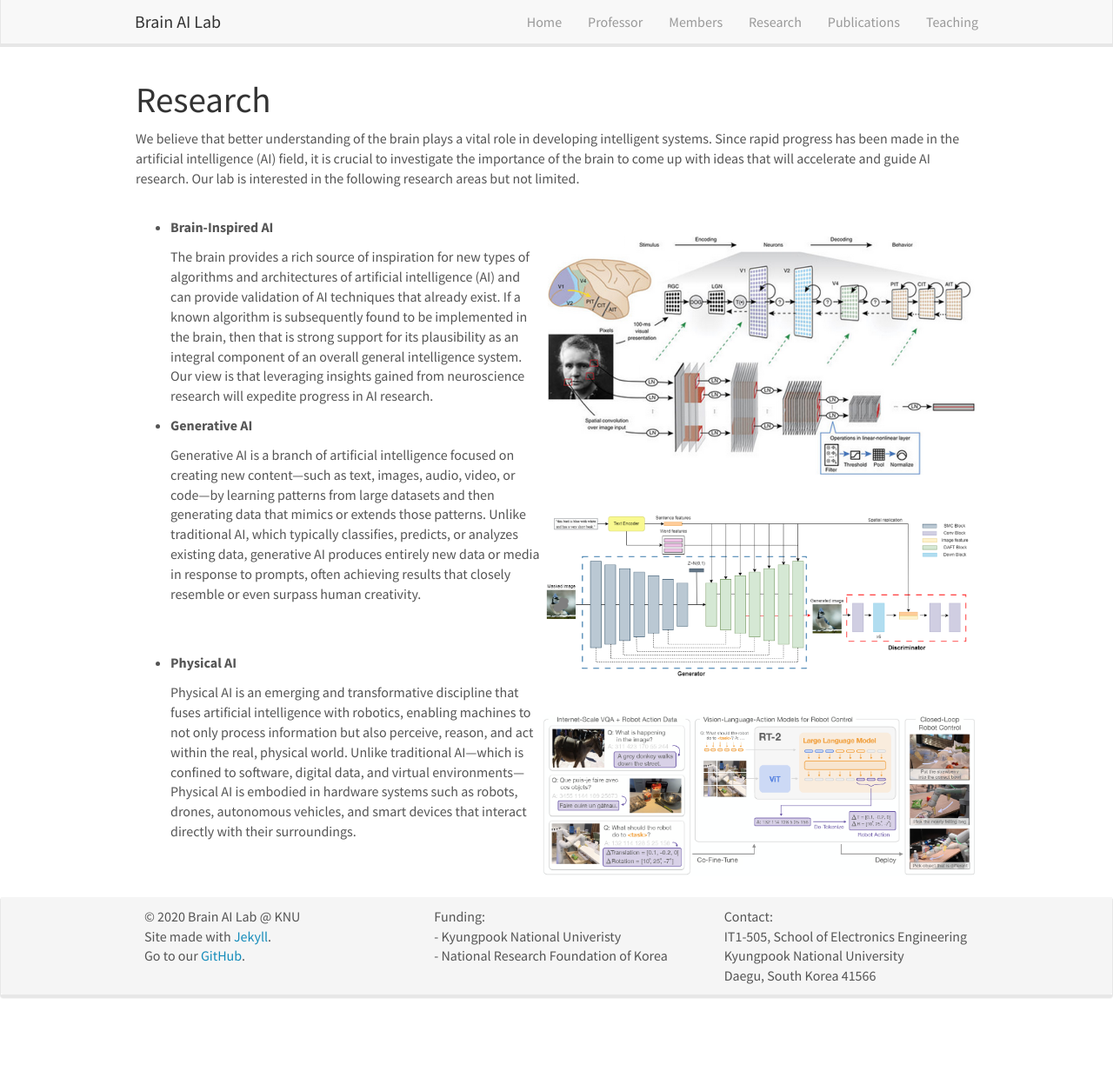
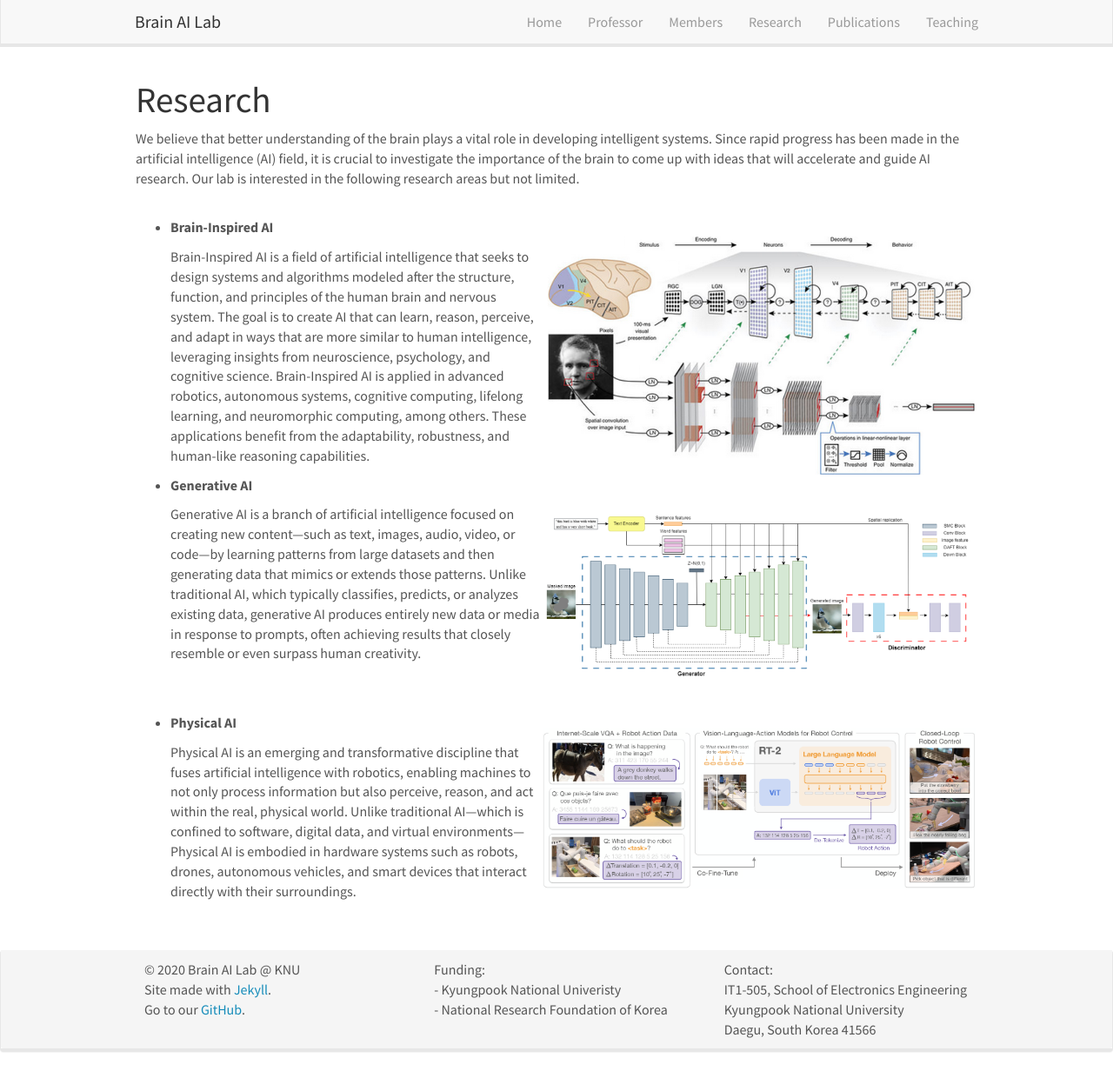
Before and after one commit to KNU-BrainAI/knu-brainai.github.io, a Jekyll site: the page built from _pages/research.md, in a window 1280 px wide and 1232 px high. Shown: the whole window at 87% size. Built offline with Jekyll 4.4.1, drawn with Linux system fonts in a browser that asks for light colours; nearby versions of some CDN libraries.

Commit message:
Update research.md

```diff
--- a/_pages/research.md
+++ b/_pages/research.md
@@ -12,7 +12,7 @@ We believe that better understanding of the brain plays a vital role in developi
 
 - **Brain-Inspired AI** ![]({{ site.url }}{{ site.baseurl }}/images/cnn.png){: style="width: 500px; float: right"}
 
-  The brain provides a rich source of inspiration for new types of algorithms and architectures of artificial intelligence (AI) and can provide validation of AI techniques that already exist. If a known algorithm is subsequently found to be implemented in the brain, then that is strong support for its plausibility as an integral component of an overall general intelligence system. Our view is that leveraging insights gained from neuroscience research will expedite progress in AI research.
+  Brain-Inspired AI is a field of artificial intelligence that seeks to design systems and algorithms modeled after the structure, function, and principles of the human brain and nervous system. The goal is to create AI that can learn, reason, perceive, and adapt in ways that are more similar to human intelligence, leveraging insights from neuroscience, psychology, and cognitive science. Brain-Inspired AI is applied in advanced robotics, autonomous systems, cognitive computing, lifelong learning, and neuromorphic computing, among others. These applications benefit from the adaptability, robustness, and human-like reasoning capabilities.
 
 - **Generative AI** ![]({{ site.url }}{{ site.baseurl }}/images/DAFT-GAN.png){: style="width: 500px; float: right"}
 
```
